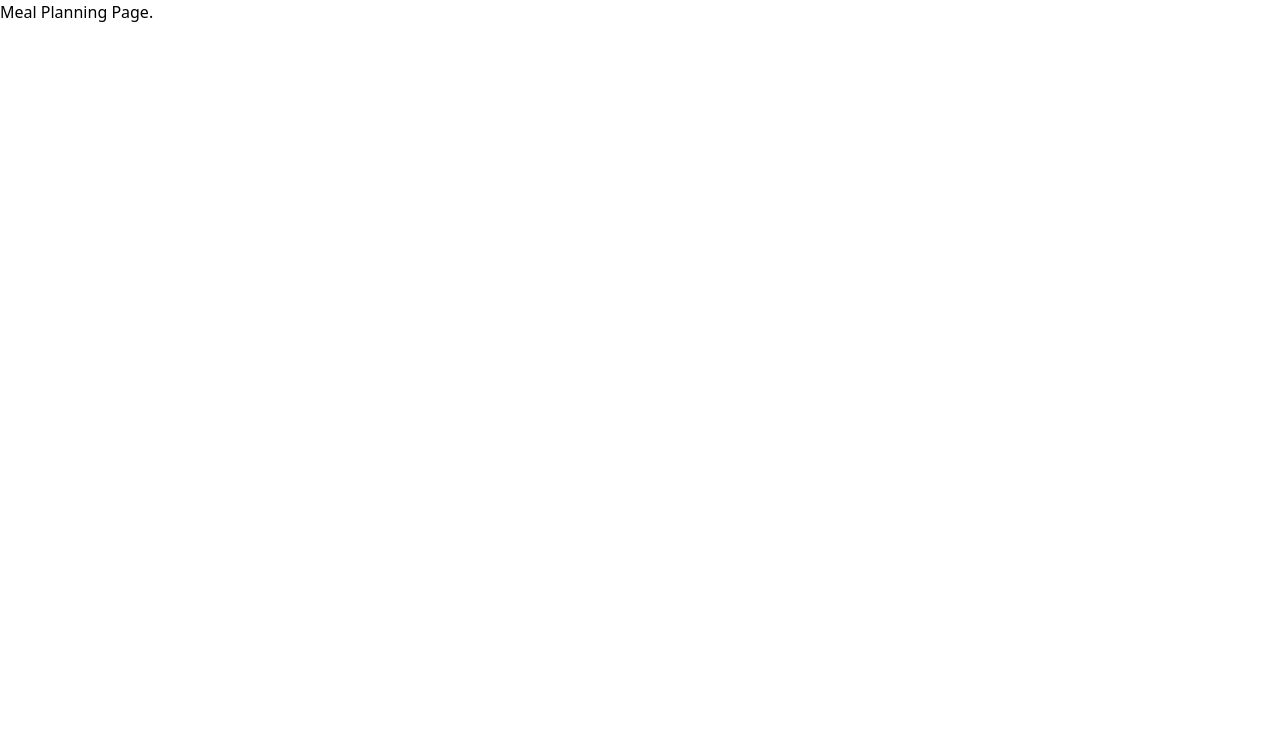
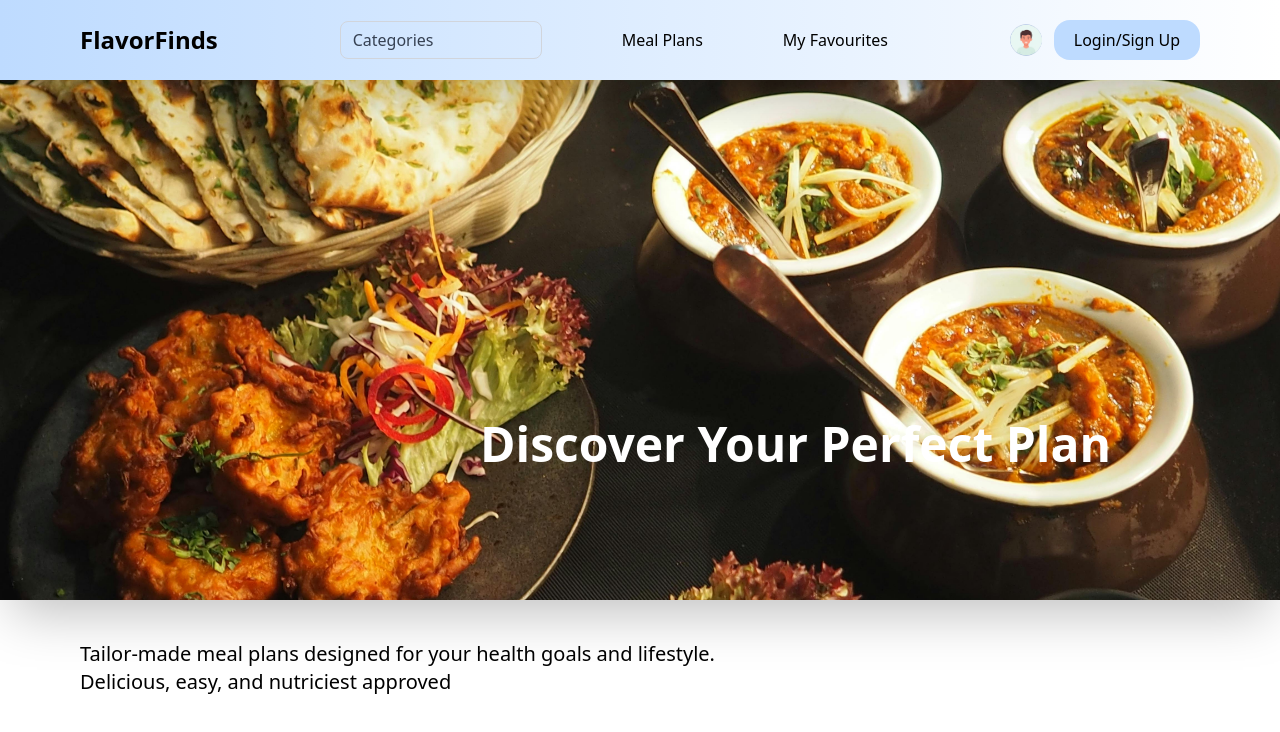
Before and after one commit to IamFJ03/HelloSkillz, a React app in the folder frontend/: page /meal-plan in a window 1280 px wide. Shown: the top 732 px of the page. Built offline with nearby package versions, Linux system fonts and the light colour scheme; the HTML template or start-up script is replaced by a standard one.

Commit message:
Planning Page

```diff
--- a/frontend/src/Components/HeroSection.jsx
+++ b/frontend/src/Components/HeroSection.jsx
@@ -1,15 +1,23 @@
 import React from 'react'
 import Hero from '../assets/Hero.jpg';
 
-export default function HeroSection() {
+export default function HeroSection({path}) {
+
   return (
     <div>
       <div className='relative w-full overflow-hidden shadow-2xl'>
         <img src={Hero} className='h-130 w-full object-cover'/>
         <div className='absolute top-60 left-120 text-center'>
+        {
+        path === "/" ?
+        <div>
         <p className=' text-white font-bold text-5xl'>Unlock a World of Flavor</p>
         <p className=' text-white text-xl my-5'>Your Culinary Journy starts here</p>
         <button className='bg-blue-800 text-white rounded-2xl py-2 px-5 cursor-pointer'>Start Browsing Recipes</button>
+        </div>
+        :
+        <p className=' text-white font-bold text-5xl mt-25'>Discover Your Perfect Plan</p>
+        }
         </div>
       </div>
     </div>
--- a/frontend/src/Components/Navbar.jsx
+++ b/frontend/src/Components/Navbar.jsx
@@ -5,13 +5,13 @@ import { Link } from 'react-router-dom';
 export default function Navbar() {
   return (
     <div className='sticky top-0 z-50'>
-      <div className='flex items-center justify-between px-20 py-5 bg-white shadow-2xl'>
+      <div className='flex items-center justify-between px-20 py-5 bg-linear-to-r from-blue-200 to-white shadow-2xl'>
         <div>
-            <p className='font-bold text-2xl'>FlavorFinds</p>
+            <p className='font-bold text-2xl'><Link to={'/'}>FlavorFinds</Link></p>
         </div>
         <div>
             <ul className='flex gap-20 items-center'>
-                <li className='cursor-pointer  transition-all duration-500 hover:text-blue-200'><select className="appearance-none bg-white border border-gray-300 rounded-lg py-2 pl-3 pr-10 text-gray-700 leading-tight focus:outline-none focus:border-blue-500">
+                <li className='cursor-pointer  transition-all duration-500 hover:text-blue-200'><select className="appearance-none border border-gray-300 rounded-lg py-2 pl-3 pr-10 text-gray-700 leading-tight focus:outline-none focus:border-blue-500">
                   <option>Categories</option>
                   <option>Course</option>
                   <option>Cuisine</option>
--- a/frontend/src/Pages/Authentication.jsx
+++ b/frontend/src/Pages/Authentication.jsx
@@ -1,32 +1,58 @@
-import React from 'react'
+import React, { useState } from 'react'
 import { User, Mail, Eye, EyeClosed } from 'lucide-react'
 export default function Authentication() {
+  const [login, setLogin] = useState(false)
   return (
     <div>
+      {
+        login ?
+        <div className='bg-white shadow-2xl h-115 w-120 ml-140 mt-30 rounded-2xl'>
+        <p className='text-3xl font-semibold px-15 pt-5 text-center'>Continue your Culinary Journey</p>
+        <p className='text-gray-500 px-15 mt-3 text-[15px]'>A world of Flavor and personalized meal plans</p>
+        <div className='relative left-20'>
+          <div className=' my-5 flex items-center'>
+            <input type='text' placeholder='Enter UserName' className='border border-gray-500 focus:outline-none focus:border-blue-500 w-80 py-1.75 pl-3 pr-10 rounded' />
+            <User color='gray' size={20} className='absolute right-42' />
+          </div>
+          <div className='flex items-center'>
+            <input type='email' placeholder='Enter Email' className='border border-gray-500 focus:outline-none focus:border-blue-500 w-80 py-1.75 px-3 rounded' required /><br />
+            <Mail color='gray' size={20} className='absolute right-42' />
+          </div>
+          <div className='flex items-center'>
+            <input type='password' placeholder='Enter Password' className='border border-gray-500 focus:outline-none focus:border-blue-500 w-80 my-5 py-1.75 px-3 rounded' required /><br />
+            <Eye color='gray' size={20} className='absolute right-42' />
+          </div>
+
+          <button className='mb-5 bg-blue-300 px-33 rounded-2xl py-2 cursor-pointer hover:shadow-xl transition-all duration-500 hover:scale-105'>Sign Up</button>
+          <p className='ml-10'>Don't Have An Account? <button className='cursor-pointer' onClick={() => setLogin(false)}>Sign Up</button></p>
+        </div>
+      </div>
+      :
       <div className='bg-white shadow-2xl h-115 w-120 ml-140 mt-30 rounded-2xl'>
         <p className='text-3xl font-semibold px-15 pt-5'>Join the Culinary Journey</p>
         <p className='text-gray-500 px-15 mt-3 text-[15px]'>Unlock a world of Flavor an personalized meal plans</p>
         <div className='relative left-20'>
           <div className=' my-5 flex items-center'>
-        <input type='text' placeholder='Enter UserName' className='border border-gray-500 focus:outline-none focus:border-blue-500 w-80 py-1.75 pl-3 pr-10 rounded'/>
-        <User color='gray' size={20} className='absolute right-42'/>
+            <input type='text' placeholder='Enter UserName' className='border border-gray-500 focus:outline-none focus:border-blue-500 w-80 py-1.75 pl-3 pr-10 rounded' />
+            <User color='gray' size={20} className='absolute right-42' />
           </div>
           <div className='flex items-center'>
-        <input type='email' placeholder='Enter Email' className='border border-gray-500 focus:outline-none focus:border-blue-500 w-80 py-1.75 px-3 rounded' required/><br />
-        <Mail color='gray' size={20} className='absolute right-42'/>
+            <input type='email' placeholder='Enter Email' className='border border-gray-500 focus:outline-none focus:border-blue-500 w-80 py-1.75 px-3 rounded' required /><br />
+            <Mail color='gray' size={20} className='absolute right-42' />
           </div>
           <div className='flex items-center'>
-        <input type='password' placeholder='Enter Password' className='border border-gray-500 focus:outline-none focus:border-blue-500 w-80 my-5 py-1.75 px-3 rounded' required/><br />
+            <input type='password' placeholder='Enter Password' className='border border-gray-500 focus:outline-none focus:border-blue-500 w-80 my-5 py-1.75 px-3 rounded' required /><br />
             <Eye color='gray' size={20} className='absolute right-42' />
           </div>
           <div className='flex items-center'>
-        <input type='password' placeholder='Confirm Password' className='border border-gray-500 focus:outline-none focus:border-blue-500 w-80 mb-5 rounded py-1.75 px-3' required/><br />
+            <input type='password' placeholder='Confirm Password' className='border border-gray-500 focus:outline-none focus:border-blue-500 w-80 mb-5 rounded py-1.75 px-3' required /><br />
             <EyeClosed color='gray' size={20} className='absolute right-42' />
           </div>
           <button className='mb-5 bg-blue-300 px-33 rounded-2xl py-2 cursor-pointer hover:shadow-xl transition-all duration-500 hover:scale-105'>Sign Up</button>
-        <p className='ml-10'>Already Have An Account? <button className='cursor-pointer '>Log In</button></p>
+          <p className='ml-10'>Already Have An Account? <button className='cursor-pointer' onClick={() => setLogin(true)}>Log In</button></p>
         </div>
       </div>
+      }
     </div>
   )
 }
--- a/frontend/src/Pages/Favourites.jsx
+++ b/frontend/src/Pages/Favourites.jsx
@@ -1,8 +1,10 @@
-import React from 'react'
+import React from 'react';
+import Navbar from '../Components/Navbar';
 
 export default function Favourites() {
   return (
     <div>
+      <Navbar />
       <div>
         <p>This is My Favourites Meal Page.</p>
       </div>
--- a/frontend/src/Pages/Home.jsx
+++ b/frontend/src/Pages/Home.jsx
@@ -68,11 +68,11 @@ export default function Home() {
 
     setVisibleMeals((prev) => [...prev, ...nextBatch])
   }
-
+  const currScreen = window.location.pathname;
   return (
     <div>
       <Navbar />
-      <HeroSection />
+      <HeroSection path={currScreen}/>
       <div className='h-120'>
         <p className='text-3xl font-bold my-10 px-20'>Trending Recipes</p>
         <div className='px-20'>
--- a/frontend/src/Pages/Planning.jsx
+++ b/frontend/src/Pages/Planning.jsx
@@ -1,10 +1,16 @@
-import React from 'react'
+import React from 'react';
+import Navbar from '../Components/Navbar';
+import HeroSection from '../Components/HeroSection';
 
 export default function Planning() {
+  const currScreen = window.location.pathname;
   return (
     <div>
-      <div>
-        <p>Meal Planning Page.</p>
+      <Navbar />
+      <HeroSection path={currScreen} />
+      <div className='px-20 mt-10'>
+      <p className='text-xl'>Tailor-made meal plans designed for your health goals and lifestyle.</p>
+      <p className='text-xl'>Delicious, easy, and nutriciest approved</p>
       </div>
     </div>
   )
```
Lines whose indentation alone changed are shown as unchanged.
